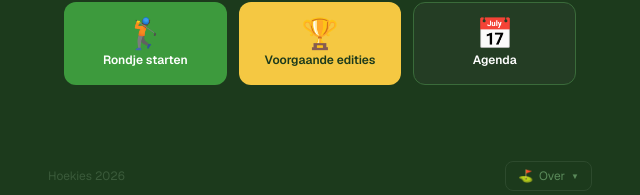
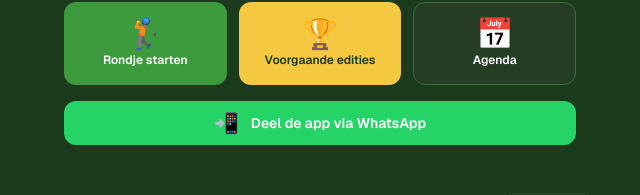
Before and after one commit to Hoekies/WilMasters, a Next.js app: page / in a window 1280 px wide. Shown: the part 639-834 px from the top of the page, without its empty margins (320-960 px from the left). Built offline with nearby package versions, Linux system fonts and the light colour scheme; no server answers; the database is empty.

Commit message:
Voeg WhatsApp deel-knop toe op homepagina

```diff
--- a/app/page.tsx
+++ b/app/page.tsx
@@ -109,6 +109,9 @@ export default function HomePage() {
       setLoading(false);
     }
   }
+
+  const appUrl = typeof window !== 'undefined' ? window.location.origin : '';
+  const waText = encodeURIComponent(`Speel mee met de Willemien's Masters! 🏌️⛳\n${appUrl}`);
 
   return (
     <main className="flex flex-col items-center min-h-screen px-4 py-8 sm:py-12">
@@ -297,6 +300,18 @@ export default function HomePage() {
                 <span className="text-xs text-center leading-tight">Agenda</span>
               </a>
             </div>
+
+            {/* WhatsApp deel-knop */}
+            <a
+              href={`https://wa.me/?text=${waText}`}
+              target="_blank"
+              rel="noopener noreferrer"
+              className="flex items-center justify-center gap-3 w-full rounded-xl py-3 font-semibold text-sm transition-opacity hover:opacity-90"
+              style={{ background: '#25D366', color: '#fff' }}
+            >
+              <span className="text-xl leading-none">📲</span>
+              <span>Deel de app via WhatsApp</span>
+            </a>
           </>
         ) : (
           <div className="card flex flex-col gap-4">
```
